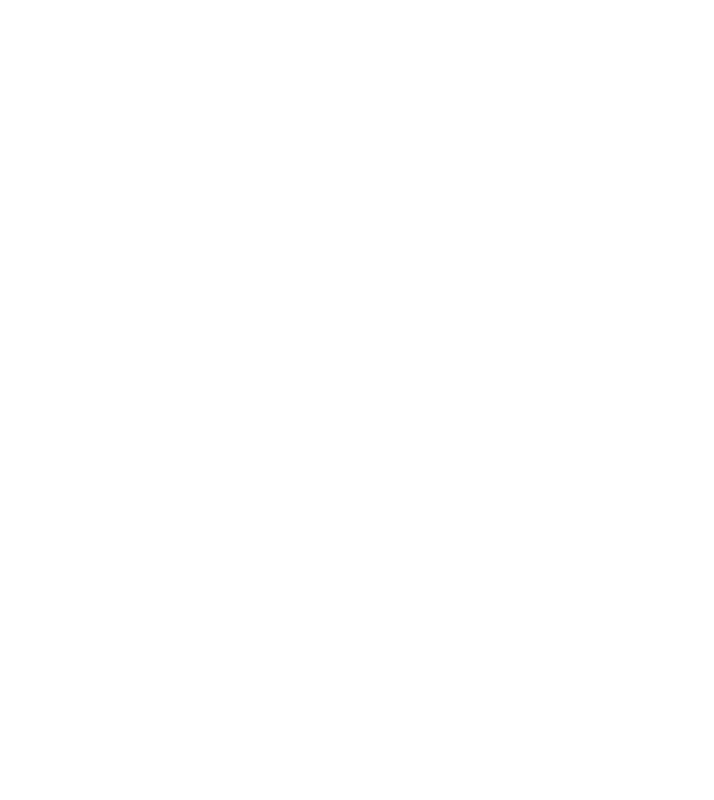
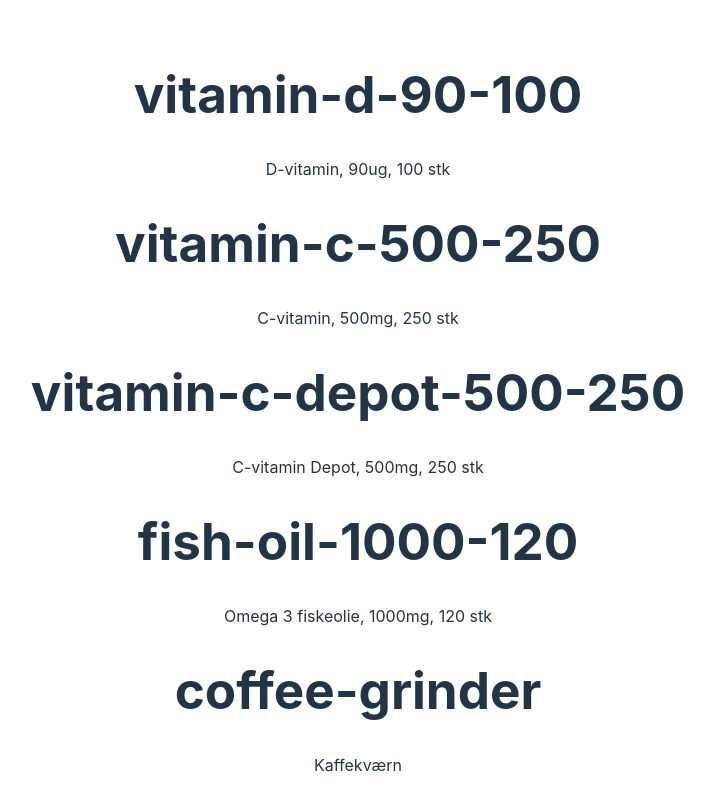
Before and after one commit to Jakob-SA/webstoreFrontend, a React (Vite) app: page / in a window 1280 px wide. Shown: the top 800 px of the page, without its empty margins (282-996 px from the left). Built offline with nearby package versions, Linux system fonts and the light colour scheme.

Commit message:
created getItems function that maps all items from the json

```diff
--- a/src/App.tsx
+++ b/src/App.tsx
@@ -1,13 +1,11 @@
 
-import './App.css'
-
+import './App.css';
+import GetItems from './components/items';
 
 function App() {
-
-
   return (
-    <div className='App'>
-
+    <div>
+    <GetItems/>
     </div>
 
 
--- /dev/null
+++ b/src/components/items.tsx
@@ -0,0 +1,19 @@
+import Products from './products.json'
+
+function getItems(){
+  return (
+    <div className="d-flex">
+     {
+      Products.map((data,i)=>(
+        <div className='border m-2' key={i} >
+          <h1>{data.id} </h1>
+          <p> {data.name}</p>
+        </div>
+
+      ))
+     }
+    </div>
+  );
+
+}
+export default getItems
```
Also changed, not shown: src/components/items.js (deleted, +0 -17 lines).
